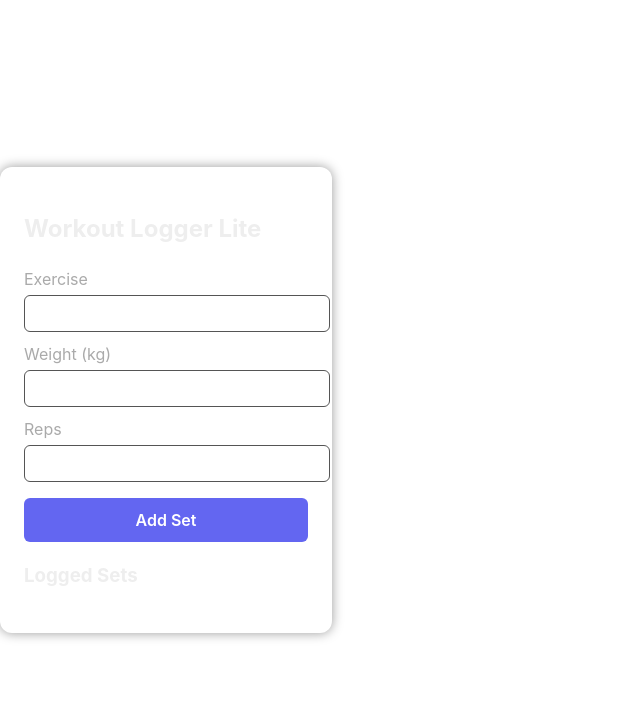
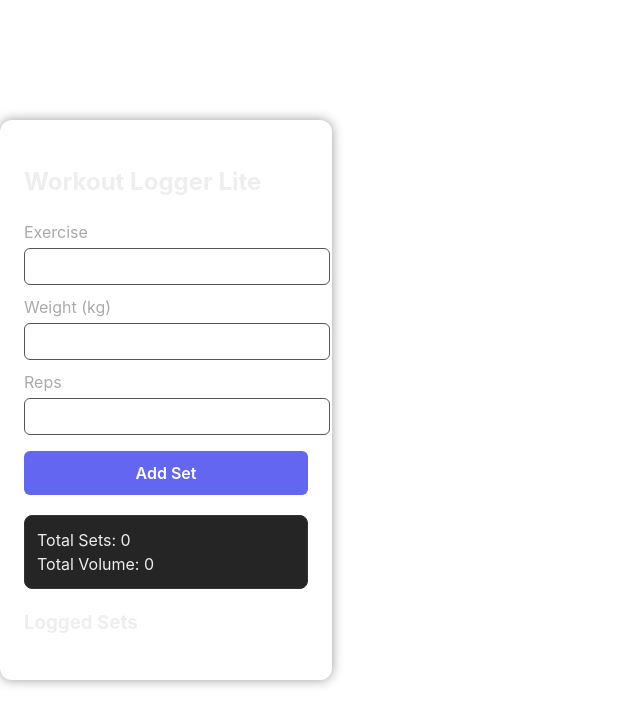
Before and after one commit to Dan3006/react-workout-logger-lite, a React (Vite) app: page / in a window 1280 px wide. Shown: the top 726 px of the page, without its empty margins (0-640 px from the left). Built offline with nearby package versions, Linux system fonts and the light colour scheme.

Commit message:
Add total sets and total volume session summary

```diff
--- a/src/App.jsx
+++ b/src/App.jsx
@@ -4,6 +4,12 @@ import SetList from "./components/SetList";
 
 function App() {
   const [sets, setSets] = useState([]);
+
+  const totalSets = sets.length;
+
+  const totalVolume = sets.reduce((sum, s) => {
+    return sum + (Number(s.weight) * Number(s.reps));
+  }, 0);
 
   const addSet = (newSet) => {
     const setWithTime = {
@@ -34,6 +40,17 @@ function App() {
 
       <SetForm onAddSet={addSet} />
 
+      <div style={{
+        marginTop: '20px',
+        padding: '12px',
+        backgroundColor: '#252525',
+        borderRadius: '8px',
+        border: '1px solid #333'
+      }}>
+        <div>Total Sets: {totalSets}</div>
+        <div>Total Volume: {totalVolume}</div>
+      </div>
+
       <h3 style={{ marginTop: '20px' }} >Logged Sets</h3>
       <SetList sets={sets} onDelete={deleteSet} />
 
```
